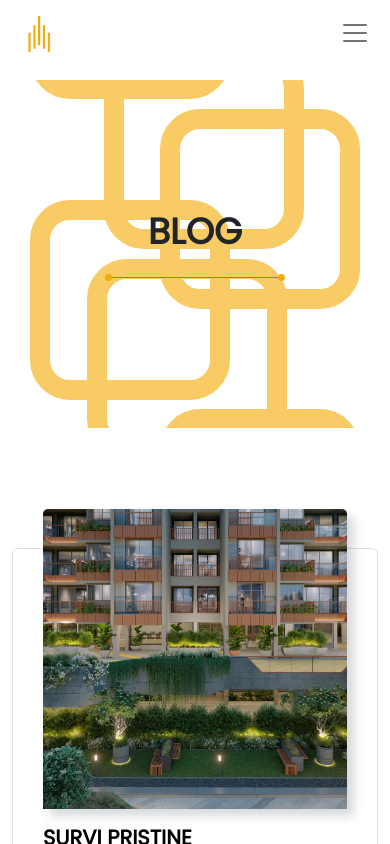
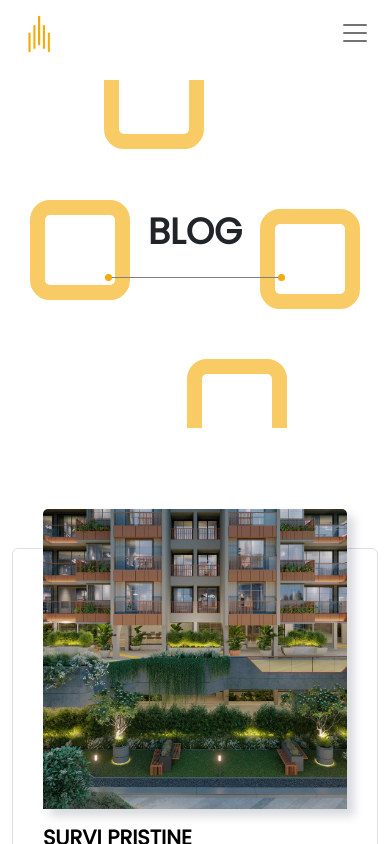
Before and after one commit to ArcticDevs/SurviWebsite, a React (Create React App) app: page /blog in a window 390 px wide. Shown: the top 844 px of the page. Built offline with nearby package versions, Linux system fonts and the light colour scheme.

Commit message:
Updated Styling

```diff
--- a/src/Pages/Home.jsx
+++ b/src/Pages/Home.jsx
@@ -86,7 +86,7 @@ const Home = () => {
 
     return (
         <>
-            <div className='container-fluid'>
+            <div className='container-fluid home-page'>
                 <div className="section_1">
                     <div className='section_1___box'>
                         <h1>MOULDING A STRUCTURE FOR YOUR DREAMS.</h1>
--- a/src/index.css
+++ b/src/index.css
@@ -10,6 +10,7 @@
   margin: 0;
   box-sizing: border-box;
   font-family: 'Poppins', sans-serif;
+  /* outline: 2px solid red; */
 }
 
 /*width*/
@@ -34,15 +35,18 @@
   background-color: #9a9a9a;
 }
 
-body,html {
-  height: 100%;
-}
-
 html {
   scroll-behavior: smooth;
 }
 
+body{
+  overflow-x: hidden;
+}
+
 .app {
+  position: relative;
+  width: 100%;
+  height: 100%;
   margin-top: 60px;
 }
 
--- a/src/styles/AnimatedHeader.css
+++ b/src/styles/AnimatedHeader.css
@@ -18,15 +18,15 @@
     height: 200px;
     background-color: transparent;
     border-radius: 40px;
+    border: 20px solid #f8cb65;
 }
 
 .blog-head-left-1 {
-    border: 20px solid #f8cb65;
     left: 5%;
     top: -30vh;
 }
+
 .blog-head-left-2 {
-    border: 20px solid #f8cb65;
     left: 25%;
     top: -30vh;
 }
@@ -40,6 +40,7 @@
     animation: blog-float-left 10s linear infinite;
     animation-delay: 0s;
 }
+
 .blog-head-left-2:nth-child(3) {
     animation: blog-float-left 10s linear infinite;
     animation-delay: 7.5s;
@@ -51,12 +52,11 @@
 }
 
 .blog-head-right-1 {
-    border: 20px solid #f8cb65;
     right: 5%;
     bottom: -30vh;
 }
+
 .blog-head-right-2 {
-    border: 20px solid #f8cb65;
     right: 25%;
     bottom: -30vh;
 }
@@ -70,6 +70,7 @@
     animation: blog-float-right 10s linear infinite;
     animation-delay: 5s;
 }
+
 .blog-head-right-2:nth-child(7) {
     animation: blog-float-right 10s linear infinite;
     animation-delay: 7.5s;
@@ -93,6 +94,7 @@
         /* transform: translateY(100%); */
     }
 }
+
 @keyframes blog-float-right {
     0% {
         opacity: 1;
@@ -106,3 +108,34 @@
         /* transform: translateY(100%); */
     }
 }
+
+@media only screen and (max-width: 1100px) {
+
+    .blog-head-left-1,
+    .blog-head-left-2,
+    .blog-head-right-1,
+    .blog-head-right-2 {
+        position: absolute;
+        display: block;
+        width: 120px;
+        height: 120px;
+        background-color: transparent;
+        border-radius: 20px;
+        border: 15px solid #f8cb65;
+    }
+}
+@media only screen and (max-width: 768px) {
+
+    .blog-head-left-1,
+    .blog-head-left-2,
+    .blog-head-right-1,
+    .blog-head-right-2 {
+        position: absolute;
+        display: block;
+        width: 100px;
+        height: 100px;
+        background-color: transparent;
+        border-radius: 20px;
+        border: 15px solid #f8cb65;
+    }
+}
--- a/src/styles/AnimatedSubscribe.css
+++ b/src/styles/AnimatedSubscribe.css
@@ -16,10 +16,10 @@
     height: 350px;
     background-color: transparent;
     border-radius: 100px;
+    border: 40px solid #f8cb65;
 }
 
 .u-left {
-    border: 40px solid #f8cb65;
     left: 5%;
     top: -90vh;
 }
@@ -34,7 +34,6 @@
 }
 
 .u-right {
-    border: 40px solid #f8cb65;
     right: 5%;
     bottom: -90vh;
 }
@@ -62,6 +61,7 @@
         /* transform: translateY(100%); */
     }
 }
+
 @keyframes float-right {
     0% {
         opacity: 1;
@@ -76,9 +76,12 @@
     }
 }
 
-@media only screen and (max-width: 1000px) {
-    .u-left,.u-right {
-        width: 300px;
-        height: 300px;
+@media only screen and (max-width: 768px) {
+    .u-left,
+    .u-right {
+        width: 120px;
+        height: 120px;
+        border-radius: 30px;
+        border: 15px solid #f8cb65;
     }
 }
--- a/src/styles/Home.css
+++ b/src/styles/Home.css
@@ -1,3 +1,11 @@
+.home-page {
+    position: relative;
+    display: block;
+    width: 100%;
+    height: 100%;
+    overflow: hidden;
+}
+
 .section_1 {
     background-color: white;
     /* background-color: var(--hover-color); */
@@ -753,6 +761,10 @@
         padding: 30px 0px;
     }
 
+    .section_2___grid .card,.section_2___grid .card-video {
+        height: 300px;
+    }
+
     .section_4___row .card {
         width: 47% !important;
     }
```
